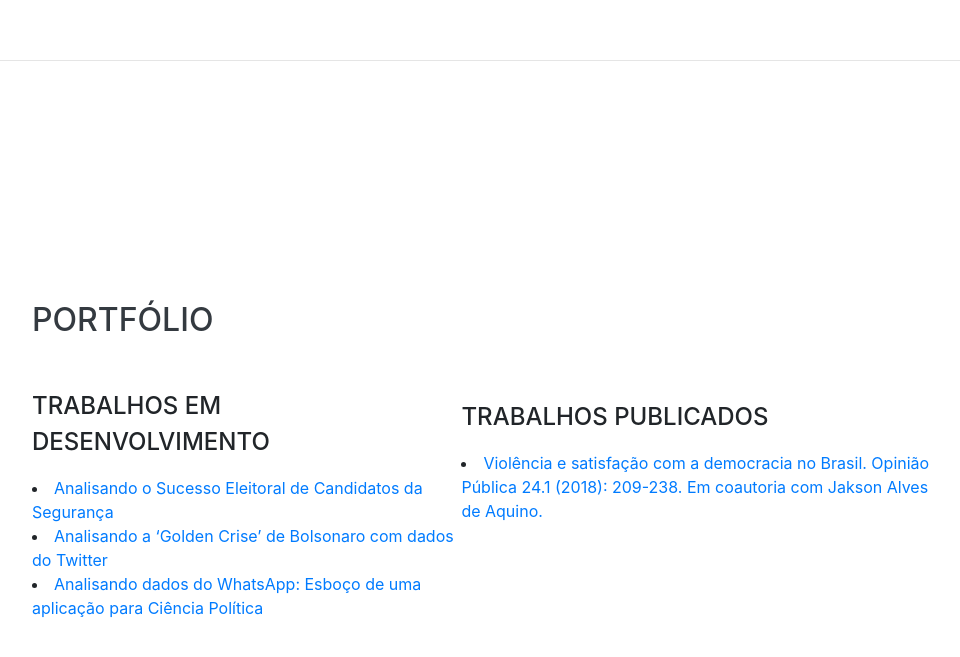
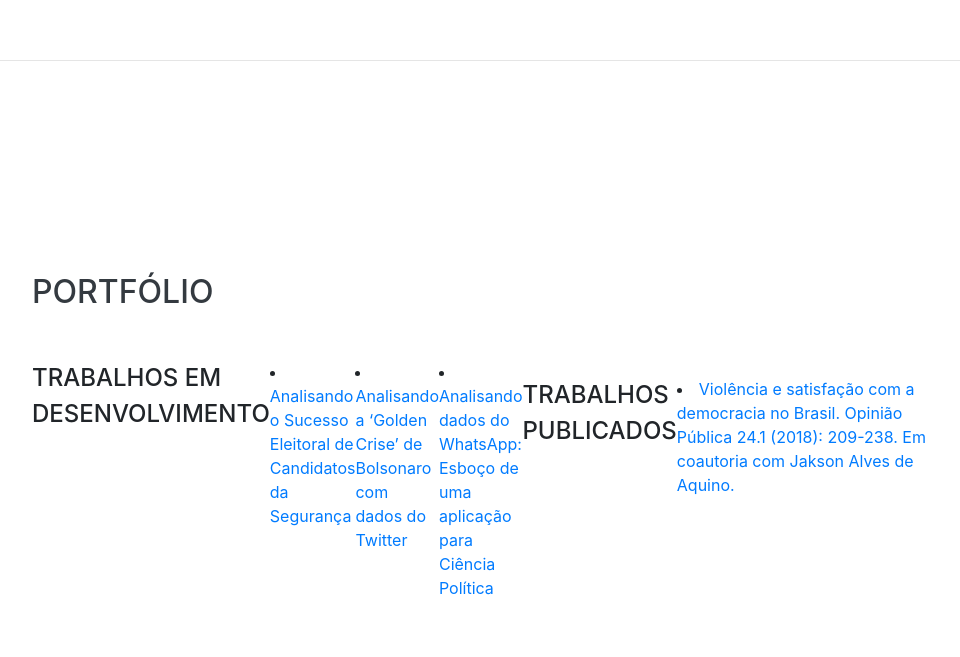
Before and after one commit to delucasmarcio/Marcio_Portfolio, a website with bundled scripts: page index.html in a window 1280 px wide. Shown: the part 4125-4782 px from the top of the page, without its empty margins (288-1248 px from the left). Built offline with nearby package versions, Linux system fonts and the light colour scheme; a web font is replaced by a local one.

Commit message:
something

```diff
--- a/index.html
+++ b/index.html
@@ -211,7 +211,7 @@
     <section class="resume-section p-3 p-lg-5 d-flex align-items-center" id="awards">
       <div class="w-100">
         <h2 class="mb-5">Portfólio</h2>
-      <div class="resume-content">
+      <div class="resume-item d-flex flex-column flex-md-row justify-content-between mb-5">
 		<div class="subheading mb-3">Trabalhos em Desenvolvimento</div>
           <li>
           <i class="fa-li fa fa-check"></i>
@@ -225,7 +225,7 @@
       	</div>
       </div>
 
-  	  <div class="resume-content">
+  	  <div class="resume-item d-flex flex-column flex-md-row justify-content-between mb-5">
   	   <div class="subheading mb-3">Trabalhos Publicados</div>
           <li>
           <i class="fa-li fa fa-check"></i>
```
